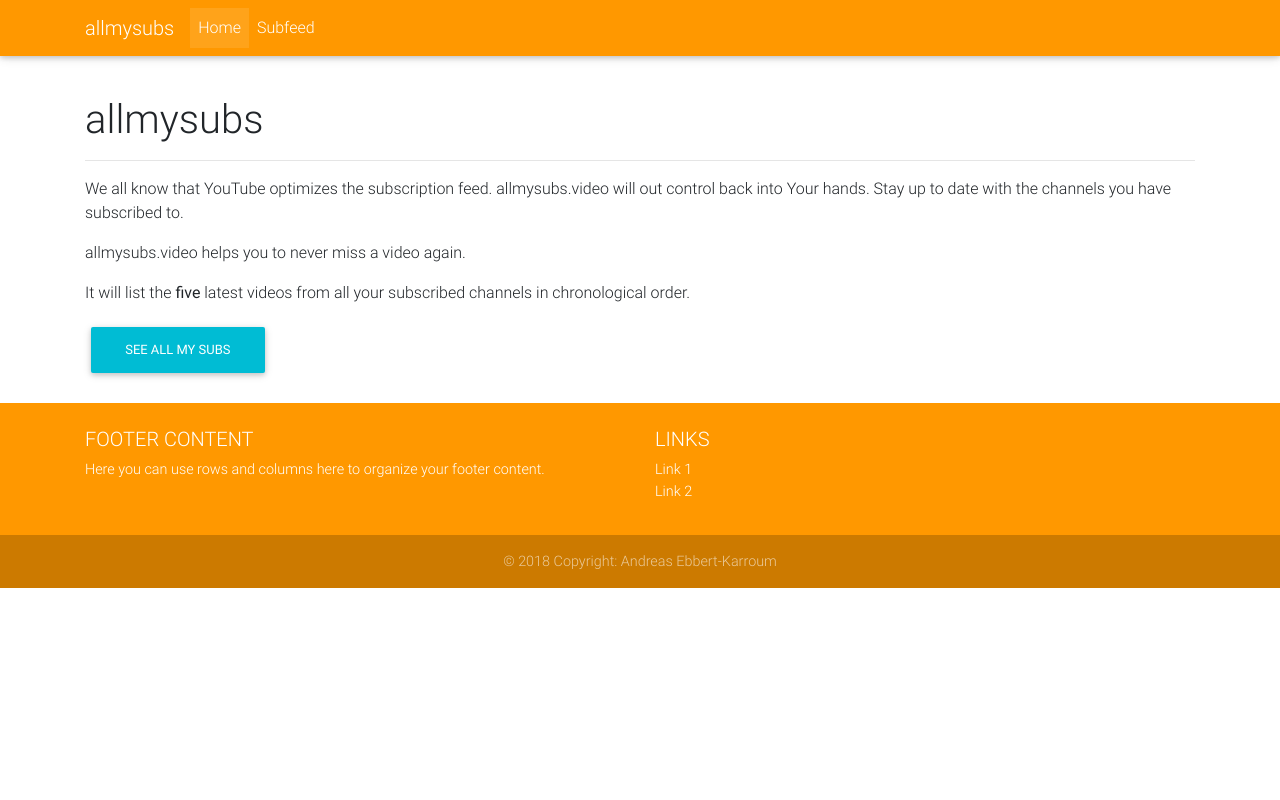
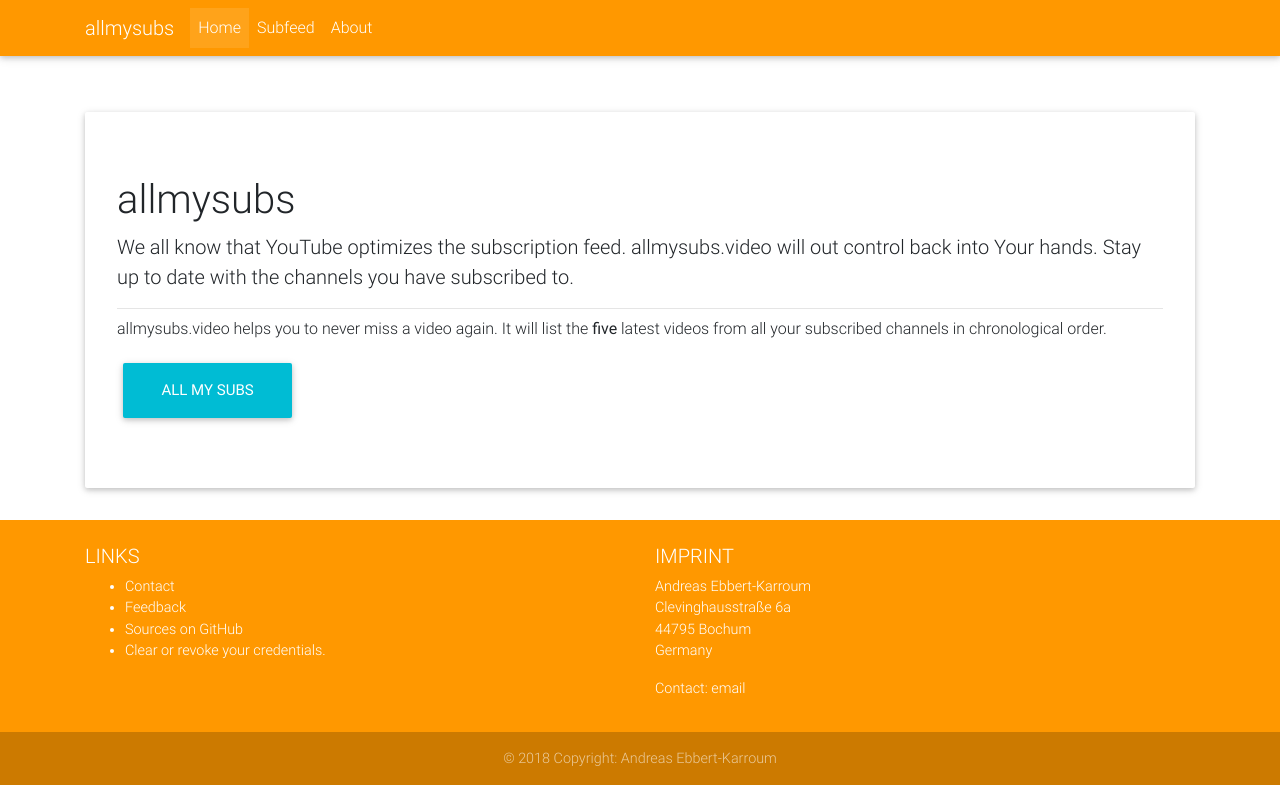
Before and after one commit to AndreasEK/allmysubs, a Flask app: page / in a window 1280 px wide. Run offline with Flask 2, Linux system fonts and the light colour scheme; some libraries are stand-ins or nearby versions.

Commit message:
some styling and an about page

```diff
--- a/templates/base.html
+++ b/templates/base.html
@@ -41,12 +41,13 @@
 
         {% set navigation_bar = [
             ('/', 'home', 'Home'),
-            ('/subs', 'subs', 'Subfeed')
+            ('/subs', 'subs', 'Subfeed'),
+            ('/about', 'about', 'About')
         ] -%}
         {% set active_page = active_page|default('home') -%}
 
         <!--Navbar-->
-        <nav class="navbar navbar-expand-lg navbar-dark orange fixed-top">
+        <nav class="navbar navbar-expand-lg navbar-dark orange sticky-top">
             <div class="container">
                 {% block navbar %}
 
@@ -82,8 +83,12 @@
     </header>
     <!--Main Navigation-->
 
-    {% block content %}
-    {% endblock %}
+    <!--Main layout-->
+    <main style="padding-top: 56px">
+        {% block content %}
+        {% endblock %}
+    </main>
+    <!--Main layout-->
 
     <!--Footer-->
     <footer class="page-footer text-center text-md-left font-small orange pt-4 mt-4">
@@ -94,23 +99,33 @@
 
                 <!--First column-->
                 <div class="col-md-6 pb-3">
-                    <h5 class="text-uppercase">Footer Content</h5>
-                    <p>Here you can use rows and columns here to organize your footer content.</p>
+                    <h5 class="text-uppercase">Links</h5>
+                    <ul class="list">
+                        <li>
+                            <a href="mailto:andreas.ebbertkarroum@gmail.com">Contact</a>
+                        </li>
+                        <li>
+                            <a href="https://allmysubs.fider.io/" target="_blank">Feedback</a>
+                        </li>
+                        <li>
+                            <a href="https://github.com/AndreasEK/allmysubs" target="_blank">Sources on GitHub</a>
+                        </li>
+                        <li>
+                            <a href="/clear">Clear</a> or <a href="/revoke">revoke</a> your credentials.
+                        </li>
+                    </ul>
                 </div>
                 <!--/.First column-->
 
                 <!--Second column-->
                 <div class="col-md-6 pb-3">
-                    <h5 class="text-uppercase">Links</h5>
-                    <ul class="list-unstyled">
-                        <li>
-                            <a href="#!">Link 1</a>
-                        </li>
-                        <li>
-                            <a href="#!">Link 2</a>
-                        </li>
+                    <h5 class="text-uppercase">Imprint</h5>
+                    <p> Andreas Ebbert-Karroum <br/>
+                        Clevinghausstraße 6a<br/>
+                        44795 Bochum<br/>
+                        Germany</p>
+                    <p>Contact: <a href="mailto:andreas.ebbertkarroum@gmail.com">email</a></p>
 
-                    </ul>
                 </div>
                 <!--/.Second column-->
             </div>
--- a/templates/home.html
+++ b/templates/home.html
@@ -7,39 +7,38 @@
 {% set active_page = "home" %}
 
 {% block content %}
-    <!--Main layout-->
-    <main class="mt-5">
-
         <!--Main container-->
     <div class="container">
 
-            <!--Grid row-->
-            <div class="row ">
-                <div class="col-md-12 mt-5">
+        {% if message is defined %}
+            <div class="alert alert-warning alert-dismissible fade show" role="alert">
+                <button type="button" class="close" data-dismiss="alert" aria-label="Close">
+                    <span aria-hidden="true">&times;</span>
+                </button>
+                <strong>{{ message }}</strong> Thanks for using allmysubs.video.
+            </div>
+        {% endif %}
 
 
-                    <h1>allmysubs</h1>
-                    <hr>
-                    <p>We all know that YouTube optimizes the subscription feed. allmysubs.video will out control
+        <!--Grid row-->
+        <div class="jumbotron">
+            <h1 class="h1-responsive">allmysubs</h1>
+            <p class="lead">We all know that YouTube optimizes the subscription feed. allmysubs.video will out control
                 back into Your hands. Stay up to date with the channels you have subscribed
                 to.</p>
-                    <p>allmysubs.video helps you to never miss a video again.</p>
-                    <p>It will list the <strong>five</strong> latest videos from all your
-                        subscribed channels in chronological order.</p>
-                    <a href="/subs" class="btn btn-cyan">SEE ALL MY SUBS</a>
-
-
+            <hr class="my-2">
+            <p>allmysubs.video helps you to never miss a video again.
+                It will list the <strong>five</strong> latest videos from all your
+                subscribed channels in chronological order.
+            </p>
+            <a class="btn btn-cyan btn-lg" role="subs" href="/subs">ALL MY SUBS</a>
         </div>
 
-            </div>
-            <!--Grid row-->
 
         <!--Grid row-->
 
 
     </div>
-        <!--Main container-->
 
-    </main>
-    <!--Main layout-->
+
 {% endblock %}
```
Also changed, not shown: templates/about.html (added, +39 -0 lines), templates/subfeed.html (+14 -19 lines). Lines whose indentation alone changed are shown as unchanged.
